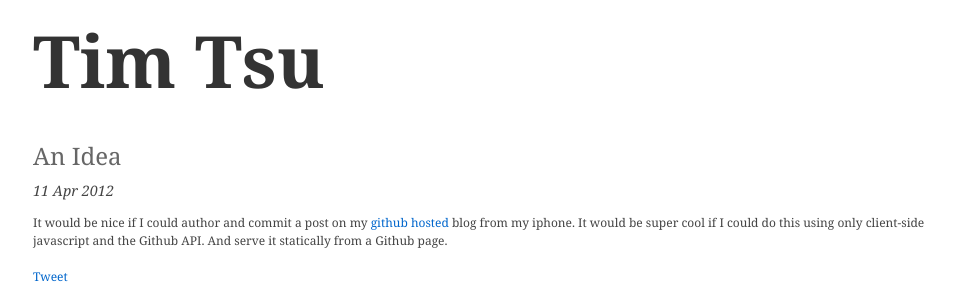
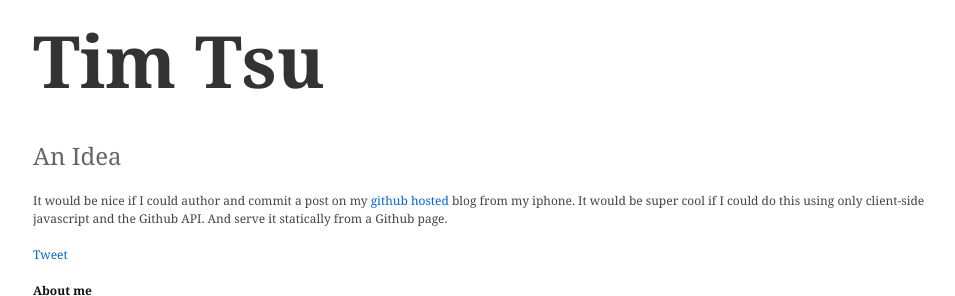
Before and after one commit to ttsu/ttsu.github.com, a Jekyll site: the page built from _posts/2012-04-11-An-Idea.md, in a window 1280 px wide, cut to the strip 0-296 px from the top of the page. Shown: the whole strip, without its empty margins (132-1087 px from the left). Built offline with Jekyll 4.4.1, drawn with Linux system fonts in a browser that asks for light colours; comment, search, counter and statistics services are not loaded.

Commit message:
fix displayed post date

```diff
--- a/_layouts/post.html
+++ b/_layouts/post.html
@@ -4,7 +4,7 @@ layout: default
 <article>
     <header>
         <h1>{{ page.title }}</h1>
-        <time datetime="{{ page.time | date_to_xmlschema }}" pubdate>{{ page.date | date_to_string }}</time>
+        <time datetime="{{ page.time | date_to_xmlschema }}" pubdate>{{ page.time | date: %b %d %Y }}</time>
     </header>
 {{ content }}
     <footer>
```
